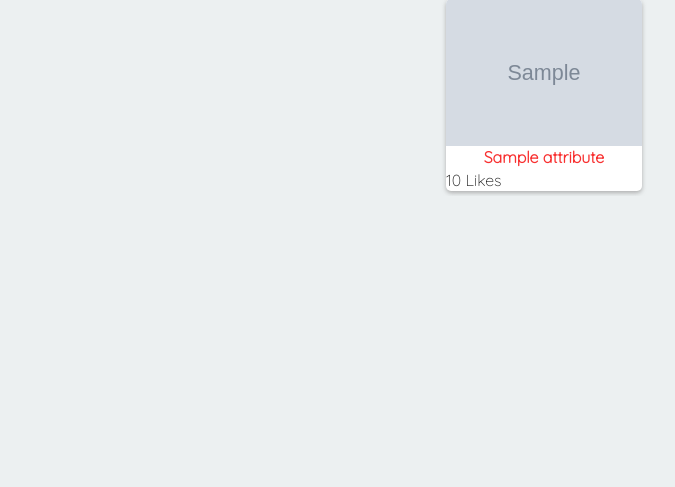
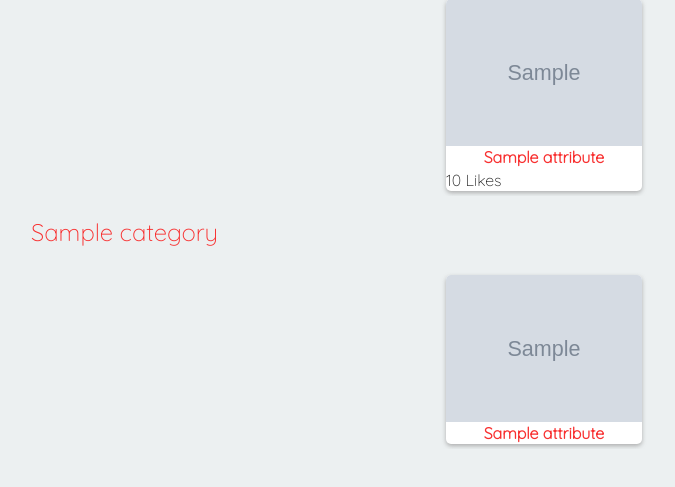
Before and after one commit to mikeasilva/data-612-final, a Flask app: template templates/home.html in a window 1280 px wide. Shown: the part 141-628 px from the top of the page, without its empty margins (96-771 px from the left). Run offline with Flask 2, Linux system fonts and the light colour scheme; the template is opened without the code that fills it: most values are stand-ins (such as "Sample title", 1, 10 or a date in 2020); grey boxes marked "Sample" are stand-in pictures; parts of the project's set-up code (start-up, migrations or seed data) failed here and were passed over.

Commit message:
Enhancements to system

```diff
--- a/main.py
+++ b/main.py
@@ -1,8 +1,8 @@
 import os
+import random
 import datetime
 import pickle
 import collections
-import pandas as pd
 import networkx as nx
 from flask import Flask, session, request, jsonify, render_template, redirect
 
@@ -11,18 +11,109 @@ APP_ROOT = os.path.dirname(os.path.abspath(__file__))
 G = nx.read_gpickle("G.pickle")
 attributes = pickle.load(open("attributes.pickle", "rb"))
 most_popular = pickle.load(open("most_popular.pickle", "rb"))
+categories = pickle.load(open( "categories.pickle", "rb" ))
 
 app = Flask(__name__)
 app.config['SECRET_KEY'] = "f84f6176aa4cb7fccac55381b1f9005d97a8f6bd"
+
+
+def add_to_front_of_history(game_id):
+    """Adds a game id to the front of the session history list.
+    Parameters:
+        game_id: int The game id to add to the front of the history
+    """
+    history = session.get("history", list())
+    # Remove the game id from the history if it is already there
+    if game_id in history:
+        history.remove(game_id)
+    history.insert(0, game_id)
+    session["history"] = history
+
 
 
 def get_css_hash():
     """Get a Random Hash to Add to the CSS."""
     return hash(datetime.datetime.now())
 
-def get_recommendations(G, game_id, n_recommendations = 5, return_weights = False):
+
+def get_games_by_category(G, category):
+    """Gets the list of all games in a category ordered by their likes
+    Parameters:
+        G: NetworkX Graph
+        category: str Name of the category
+    Returns:
+        list_of_games: list game ids for games in the category
+    """
+    counts = dict()
+    category_node = "category_" + category.lower().replace(" ", "_")
+    for n in G.neighbors(category_node):
+        game_id = int(n.replace("game_", ""))
+        counts[game_id] = int(attributes[game_id]["likes"])
+
+    list_of_games = sort_counts(counts, len(counts.keys()))
+    return(list_of_games)
+
+
+def get_homepage_categories(G, top_recommendations, n_categories = 7, n_games_per_category = 5):
+    """Select N Categories to Highlight
+    Parameters:
+        G: NetworkX Graph
+        top_recommendations: list the id's of the top recommendations
+        n_categories: int number of categories
+        n_games_per_category: int number of games to select in each category
+    Returns:
+        homepage_categories: dict category name for key and list of game ids for item
+    """
+    homepage_categories = dict()
+    # Ensure the top recommendations aren't shown again
+    seen = set(top_recommendations)
+
+    if len(session["history"]) > 0:
+        # Gather the categories from games in the history
+        counts = dict()
+        for game_id in session["history"][0:10]:
+            game_id = int(game_id)
+            # Provide novelty: Ensure recent history is not recommended
+            seen.add(game_id)
+            for category in attributes[game_id]["category"]:
+                counts[category] = counts.get(category, 0) + 1
+        # Sort the categories
+        category_list = sort_counts(counts, len(counts.keys()))
+        # Now add in the other categories in random order
+        for category in random.sample(categories.keys(), len(categories.keys())):
+            if category not in category_list:
+                category_list.append(category)
+        # Clip the list to be n categories long
+        category_list = category_list[0:n_categories]
+    else:
+        # Cold start: Just pick a random sample of categories
+        category_list = random.sample(categories.keys(), n_categories)
+
+    # Loop through categories and get games
+    for category in category_list:
+        homepage_categories[category] = list()
+        games_by_category = get_games_by_category(G, category)
+        add_to_list = True
+        for game in games_by_category:
+            if game not in seen and add_to_list:
+                seen.add(game)
+                homepage_categories[category].append(game)
+            if len(homepage_categories[category]) == n_games_per_category:
+                add_to_list = False
+
+    return(homepage_categories)
+
+def get_recommendations(G, game_id, n_recommendations = 10):
+    """Creates recommendations for a specific game
+    Parameters:
+        G: NetworkX Graph
+        game_id: int the id of the game to provide recommendations for
+        n_recommendations: int number of recommendations (optional 10 by default)
+    Returns:
+        recommendations: list game ids recommended for this game
+    """
+    counts = dict()
     root_node = "game_" + str(game_id)
-    counts = dict()
     for n in G.neighbors(root_node):
         if n == "popular":
             weight = 1
@@ -35,47 +126,57 @@ def get_recommendations(G, game_id, n_recommendations = 5, return_weights = Fals
         elif "user" in n:
             weight = 1
         else:
-            weight = 2
+            weight = 0
         for node in G.neighbors(n):
             node_id = int(node.replace("game_", ""))
             if node != root_node:
                 counts[node_id] = counts.get(node_id, 0) + weight
 
-    recommendations = [u[1] for u in sorted(((value, key) for (key,value) in counts.items()), reverse=True)][0:n_recommendations]
+    recommendations = sort_counts(counts, n_recommendations)
     return recommendations
 
+def get_top_recommendations(G, n_recommendations = 10):
+    """Creates the top recommendations found on the home page
+    Parameters:
+        G: NetworkX Graph
+        n_recommendations: int number of recommendations (optional 10 by default)
+    Returns:
+        top_recommendations: list game ids for the home page
+    """
+    if len(session["history"]) > 0:
+        # Factor in session history
+        counts = dict()
+        skip = set()
+        for game_id in session["history"][0:10]:
+            skip.add(int(game_id))
+        weight = n_recommendations
+        for game_id in session["history"][0:n_recommendations]:
+            node_label = "game_" + str(game_id)
+            for n in G.neighbors(node_label):
+                if "user" in n:
+                    for node in G.neighbors(n):
+                        node_id = int(node.replace("game_", ""))
+                        if node_id not in skip:
+                            counts[node_id] = counts.get(node_id, 0) + weight
+            weight = weight - 1
+        top_recommendations = sort_counts(counts, n_recommendations)
+    else:
+        # Cold start: Serve up the most popular
+        top_recommendations = most_popular[0:n_recommendations]
 
-def add_to_front_of_history(game_id):
-    """Adds a game id to the front of the session history list.
-    Parameters:
-        game_id: int The game id to add to the front of the history
-    """
-    history = session.get("history", list())
-    # Remove the game id from the history if it is already there
-    if game_id in history:
-        history.remove(game_id)
-    history.insert(0, game_id)
-    # TODO limit history to ? items
-    session["history"] = history
+    return top_recommendations
 
 
-def get_connected_games(G, node_id):
-    """Get the ids of the games and the number of connections it
+def sort_counts(counts, n_recommendations):
+    """Takes a dictionary of game ids and counts and sorts them into a list n_recommendations long
     Parameters:
-        G: NetworkX Graph
-        node_id: str root node id
+        counts: dict keys are game ids and values are the counts
+        n_recommendations: int number of recommendations
     Returns:
-        counts: dict game id and number of connections
+        sorted_recommendations: list game ids sorted from highest count to lowest
     """
-    counts = dict()
-    for u in nx.single_source_shortest_path_length(G, node_id, cutoff=1).items():
-        if u[1] == 1:
-            for row in nx.single_source_shortest_path_length(G, u[0], cutoff=1).items():
-                if row[1] == 1:
-                    if row[0] != node_id:
-                        game_id = int(row[0].split("_")[1])
-                        counts[game_id] = counts.get(game_id, 0) + 1
-    return counts
+    sorted_recommendations = [u[1] for u in sorted(((value, key) for (key,value) in counts.items()), reverse=True)]
+    return sorted_recommendations[0:n_recommendations]
 
 
 @app.route("/")
@@ -83,19 +184,20 @@ def home():
     # Start up the user session view history
     session["history"] = session.get("history", list())
     css_hash = get_css_hash()
-    top_recommendations = most_popular[0:10]
+    top_recommendations = get_top_recommendations(G)
     has_history = (len(session["history"]) > 0)
-    return render_template("home.html", css_hash = css_hash, top_recommendations = top_recommendations, attributes = attributes, has_history = has_history)
+    homepage_categories_data = get_homepage_categories(G, top_recommendations = top_recommendations)
+    homepage_categories = list(homepage_categories_data.keys())
+    return render_template("home.html", css_hash = css_hash, top_recommendations = top_recommendations, attributes = attributes, has_history = has_history, homepage_categories_data = homepage_categories_data, homepage_categories = homepage_categories)
 
 
 @app.route("/details/<game_id>")
 def details(game_id):
     add_to_front_of_history(game_id)
     css_hash = get_css_hash()
-    #return jsonify(session["history"])
     game_id = int(game_id)
     game = attributes[game_id]
-    recommendations = get_recommendations(G, game_id, 10)
+    recommendations = get_recommendations(G, game_id)
     return render_template("details.html", css_hash=css_hash, game=game, recommendations = recommendations, attributes = attributes)
 
 
@@ -103,6 +205,7 @@ def details(game_id):
 def clear_history():
     session["history"] = list()
     return redirect("/")
+
 
 @app.route("/img/<img_file>")
 def img(img_file):
--- a/static/css/main.css
+++ b/static/css/main.css
@@ -85,6 +85,19 @@ html, body {
     -moz-transition: height .4s,-moz-box-shadow 1s linear;
     -o-transition: height .4s,box-shadow 1s linear;
     transition: height .4s,box-shadow 1s linear;
+}
+
+.category{
+    background-color: #ddd;
+  border: none;
+  color: black;
+  padding: 10px 20px;
+  text-align: center;
+  text-decoration: none;
+  display: inline-block;
+  margin: 4px 2px;
+  cursor: pointer;
+  border-radius: 16px;
 }
 
 #search-results a,
--- a/templates/details.html
+++ b/templates/details.html
@@ -6,7 +6,7 @@
     <b class="likes">{{game.likes}} Likes</b>
     <p>
       {% for category in game.category %}
-      <span class="category">{{category}}</span>&nbsp;
+      <span class="category">{{category}}</span>
       {% endfor %}
     </p>
   </div>
--- a/templates/home.html
+++ b/templates/home.html
@@ -21,6 +21,7 @@
     </div>
 
     {% if has_history %}
+    <div class="clearfix"></div>
     <h2>You Recently Viewed</h2>
     <div class="history">
       {% for game_id in session["history"][0:5] %}
@@ -36,6 +37,21 @@
       {% endfor %}
     </div>
     {% endif %}
+
+    {% for category in homepage_categories %}
+    <div class="clearfix"></div>
+    <h2>{{category}}</h2>
+    <div class="slick">
+      {% for game_id in homepage_categories_data[category] %}
+        <div class="card" style="margin: 5px; border-radius: 5px;">
+          <a href="/details/{{game_id}}"><img src="{{attributes[game_id]['image']}}" class="game-image" /></a>
+          <div class="card-text">
+            <a href="/details/{{game_id}}"  style="text-align: center; display: block;">{{attributes[game_id]["name"]}}</a>
+          </div>
+        </div>
+      {% endfor %}
+    </div>
+    {% endfor %}
     <script type="text/javascript">
       $(document).ready(function(){
         $('.top_recommendations').slick({
@@ -44,6 +60,12 @@
           autoplay: true,
           autoplaySpeed: 5000,
         });
+
+        $('.slick').slick({
+          slidesToShow: 5,
+          slidesToScroll: 1,
+          infinite: true,
+        });
       });
     </script>
   </div>
```
Also changed, not shown: 2 other files.
